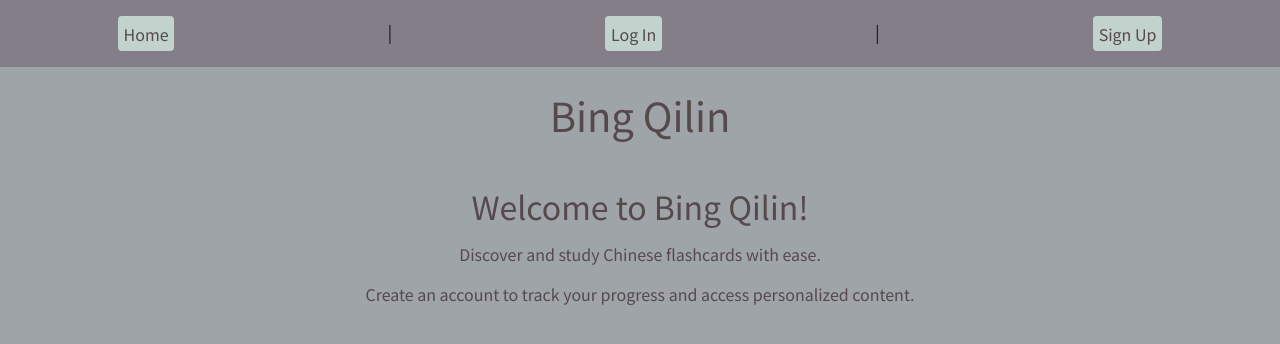
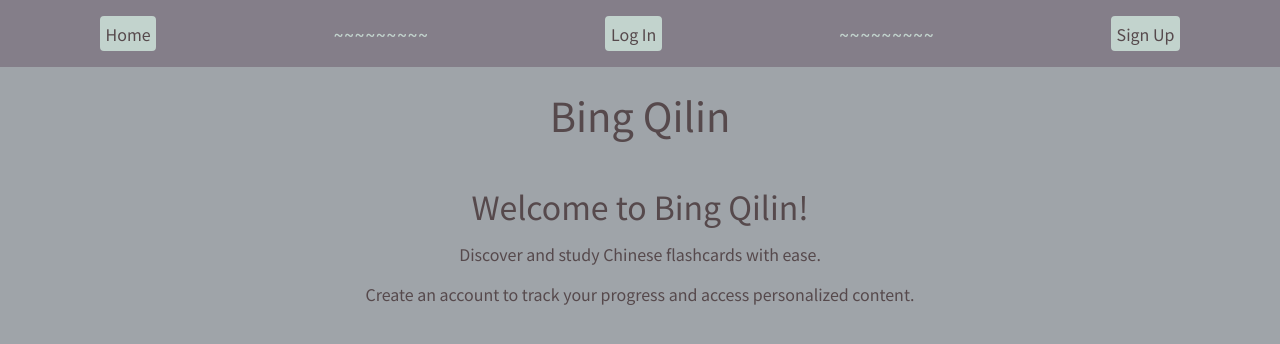
Before and after one commit to arzansa/chinese-flashcard-app, a React (Vite) app in the folder frontend/: page / in a window 1280 px wide. Shown: the top 344 px of the page. Built offline with nearby package versions, Linux system fonts and the light colour scheme.

Commit message:
fix readme and nav

```diff
--- a/frontend/src/components/NavBar/NavBar.css
+++ b/frontend/src/components/NavBar/NavBar.css
@@ -5,6 +5,7 @@
   padding: 2vmin;
   background-color: #847e89;
   margin-bottom: 2vmin;
+  color: #c2d3cd;
 }
 
 .NavBar span {
--- a/frontend/src/components/NavBar/NavBar.jsx
+++ b/frontend/src/components/NavBar/NavBar.jsx
@@ -11,13 +11,13 @@ export default function NavBar({ user, setUser }) {
   return (
     <nav className="NavBar">
       <Link to="/">Home</Link>
-      &nbsp; | &nbsp;
+      &nbsp; ~~~~~~~~~ &nbsp;
       {user ? (
         <>
           <Link to="/decks">My Decks</Link>
-          &nbsp; | &nbsp;
+          &nbsp; ~~~~~~~~~ &nbsp;
           <Link to="/community-decks">Community Decks</Link>
-          &nbsp; | &nbsp;
+          &nbsp; ~~~~~~~~~ &nbsp;
           <Link to="" onClick={handleLogOut}>
             Log Out
           </Link>
@@ -25,7 +25,7 @@ export default function NavBar({ user, setUser }) {
       ) : (
         <>
           <Link to="/login">Log In</Link>
-          &nbsp; | &nbsp;
+          &nbsp; ~~~~~~~~~ &nbsp;
           <Link to="/signup">Sign Up</Link>
         </>
       )}
```
Also changed, not shown: 1 other file (tests, documents, lock files or other folders).
